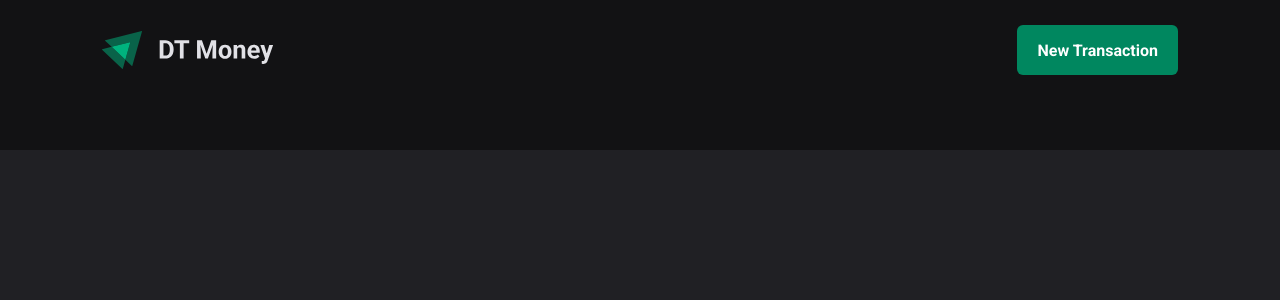
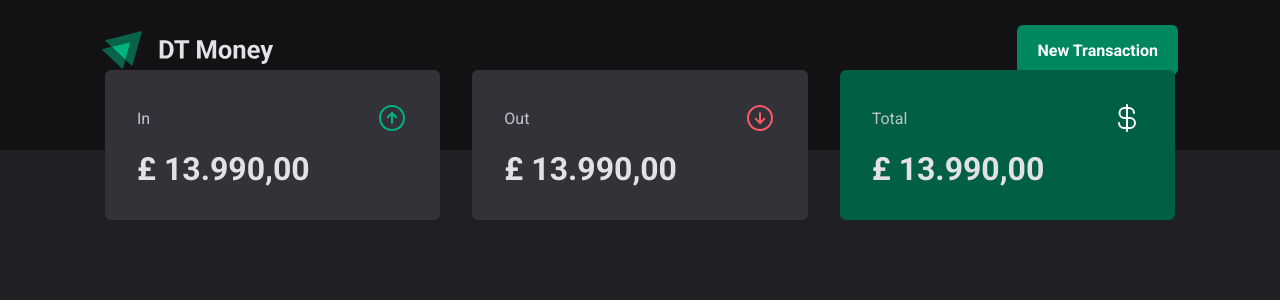
Before and after one commit to eduaardofranco/dt-money, a React (Vite) app: page / in a window 1280 px wide. Shown: the top 300 px of the page. Built offline with nearby package versions, Linux system fonts and the light colour scheme.

Commit message:
summary section

```diff
--- a/package.json
+++ b/package.json
@@ -10,6 +10,7 @@
     "preview": "vite preview"
   },
   "dependencies": {
+    "phosphor-react": "^1.4.1",
     "react": "^18.2.0",
     "react-dom": "^18.2.0",
     "styled-components": "^6.1.8"
--- /dev/null
+++ b/src/components/Summary/index.tsx
@@ -0,0 +1,35 @@
+import { SummaryCard, SummaryContainer } from "./styles";
+import { ArrowCircleDown, ArrowCircleUp, CurrencyDollar } from 'phosphor-react'
+
+export function Summary() {
+    return(
+        <SummaryContainer>
+            <SummaryCard>
+                <header>
+                    <span>In</span>
+                    <ArrowCircleUp size={32} color="#00b37e" />
+                </header>
+
+                <strong>£ 13.990,00</strong>
+            </SummaryCard>
+
+            <SummaryCard>
+                <header>
+                    <span>Out</span>
+                    <ArrowCircleDown size={32} color="#f75a68" />
+                </header>
+
+                <strong>£ 13.990,00</strong>
+            </SummaryCard>
+
+            <SummaryCard variant="green">
+                <header>
+                    <span>Total</span>
+                    <CurrencyDollar size={32} color="#fff" />
+                </header>
+
+                <strong>£ 13.990,00</strong>
+            </SummaryCard>
+        </SummaryContainer>
+    )
+}
--- /dev/null
+++ b/src/components/Summary/styles.ts
@@ -0,0 +1,38 @@
+import styled, { css } from "styled-components";
+
+export const SummaryContainer = styled.section`
+    width: 100%;
+    max-width: 1120px;
+    margin: 0 auto;
+    padding: 0 2.5rem;
+    margin-top: -8rem;
+
+    display: grid;
+    grid-template-columns: repeat(3, 1fr);
+    gap: 3.2rem;
+`;
+interface SummaryCardProps {
+    variant?: 'green'
+}
+export const SummaryCard = styled.div<SummaryCardProps>`
+    background: ${props => props.theme['gray-600']};
+    border-radius: 6px;
+    padding: 3.2rem;
+
+    header {
+        display: flex;
+        align-items: center;
+        justify-content: space-between;
+        color: ${props => props.theme['gray-300']}
+    }
+    strong {
+        display: block;
+        margin-top: 1.6rem;
+        font-size: 3.2rem;
+    }
+
+    ${props => props.variant === 'green' && css`
+        background: ${props.theme['green-700']};
+    `}
+
+`;
--- a/src/pages/Transactions/index.tsx
+++ b/src/pages/Transactions/index.tsx
@@ -1,10 +1,12 @@
 import { Header } from '../../components/Header'
+import { Summary } from '../../components/Summary'
 import { Container } from './styles'
 
 export function Transactions() {
     return(
         <Container>
             <Header />
+            <Summary />
         </Container>
     )
 }
```
Also changed, not shown: 1 other file (tests, documents, lock files or other folders).
